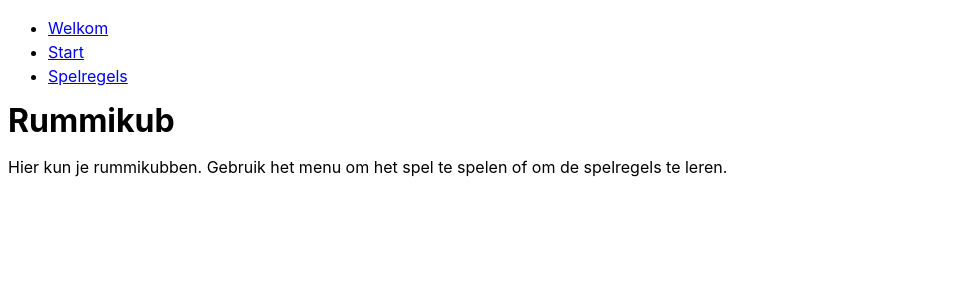
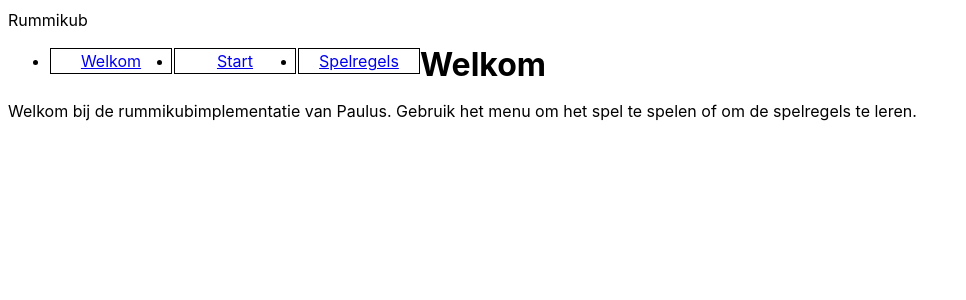
Before and after one commit to psvansluis/rummikub, a Svelte app in the folder svelte-rummikub/: page / in a window 1280 px wide. Shown: the top 300 px of the page, without its empty margins (0-966 px from the left). Built offline with nearby package versions, Linux system fonts and the light colour scheme.

Commit message:
add css for nav

```diff
--- a/svelte-rummikub/src/App.svelte
+++ b/svelte-rummikub/src/App.svelte
@@ -6,7 +6,9 @@
   export let menu = 1;
 </script>
 
-<header>
+<header>Rummikub</header>
+
+<nav>
   <ul id="menu">
     <li><a href="/" on:click|preventDefault={() => (menu = 1)}>Welkom</a></li>
     <li>
@@ -16,7 +18,7 @@
       <a href="/" on:click|preventDefault={() => (menu = 3)}>Spelregels</a>
     </li>
   </ul>
-</header>
+</nav>
 
 <main>
   {#if menu === 1}
--- a/svelte-rummikub/src/app.css
+++ b/svelte-rummikub/src/app.css
@@ -8,3 +8,19 @@
   -moz-osx-font-smoothing: grayscale;
   -webkit-text-size-adjust: 100%;
 }
+
+#menu ul {
+  margin: 10px;
+}
+
+#menu li {
+  text-align: center;
+  width: 120px;
+  float: left;
+  margin-left: 2px;
+  border: 1px solid #000;
+}
+
+#menu li:hover {
+  background-color: gray;
+}
--- a/svelte-rummikub/src/lib/Welkom.svelte
+++ b/svelte-rummikub/src/lib/Welkom.svelte
@@ -1,8 +1,8 @@
 <script lang="ts">
 </script>
 
-<h1>Rummikub</h1>
+<h1>Welkom</h1>
 <p>
-  Hier kun je rummikubben. Gebruik het menu om het spel te spelen of om de
-  spelregels te leren.
+  Welkom bij de rummikubimplementatie van Paulus. Gebruik het menu om het spel
+  te spelen of om de spelregels te leren.
 </p>
```
